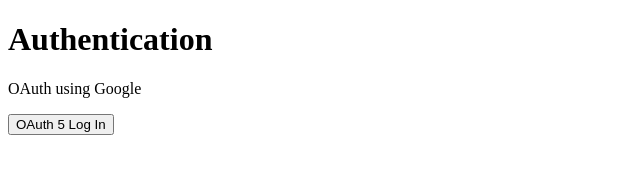
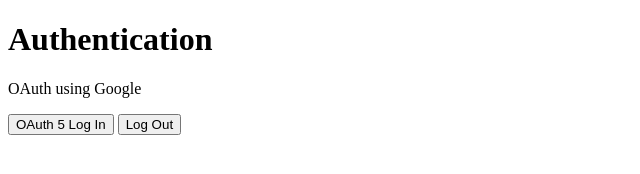
Before and after one commit to oauth5/oauth5.github.io, a plain HTML site: page index.html in a window 1280 px wide. Shown: the whole page, without its empty margins (0-640 px from the left). Drawn offline with nearby package versions, Linux system fonts and the light colour scheme; no server answers.

Commit message:
Update index.html

```diff
--- a/index.html
+++ b/index.html
@@ -13,6 +13,6 @@
 <h1>Authentication</h1>
 <p>OAuth using Google</p>
 <button id="login">OAuth 5 Log In</button>
-
+  <button id="logout">Log Out</button>
 </body>
 </html>
```
